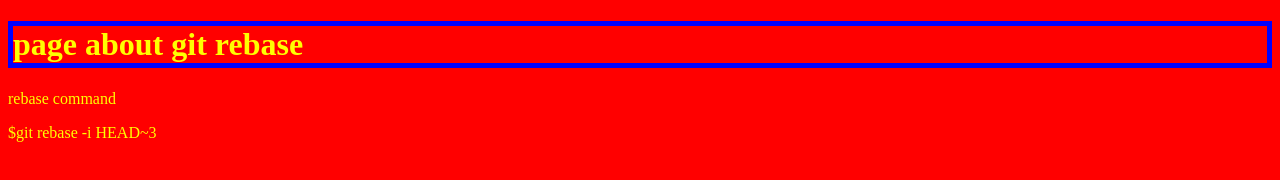
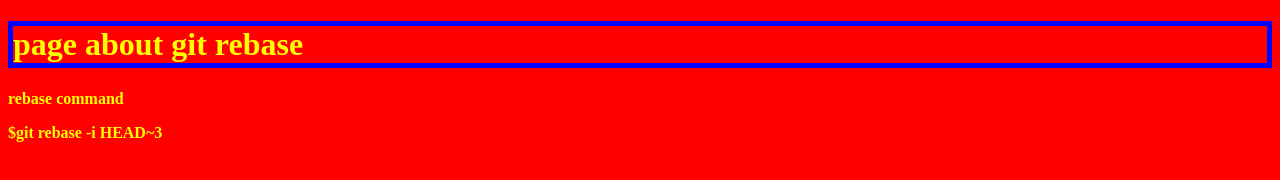
Before and after one commit to VelamPillai/rebasedemo, a plain HTML site: page index.html in a window 1280 px wide. Drawn offline with Linux system fonts and the light colour scheme.

Commit message:
changes squashed

```diff
--- a/index.css
+++ b/index.css
@@ -7,3 +7,7 @@
 h1{
     border: 5px solid blue;
 }
+
+p{
+    font-weight: bolder;
+}
```
